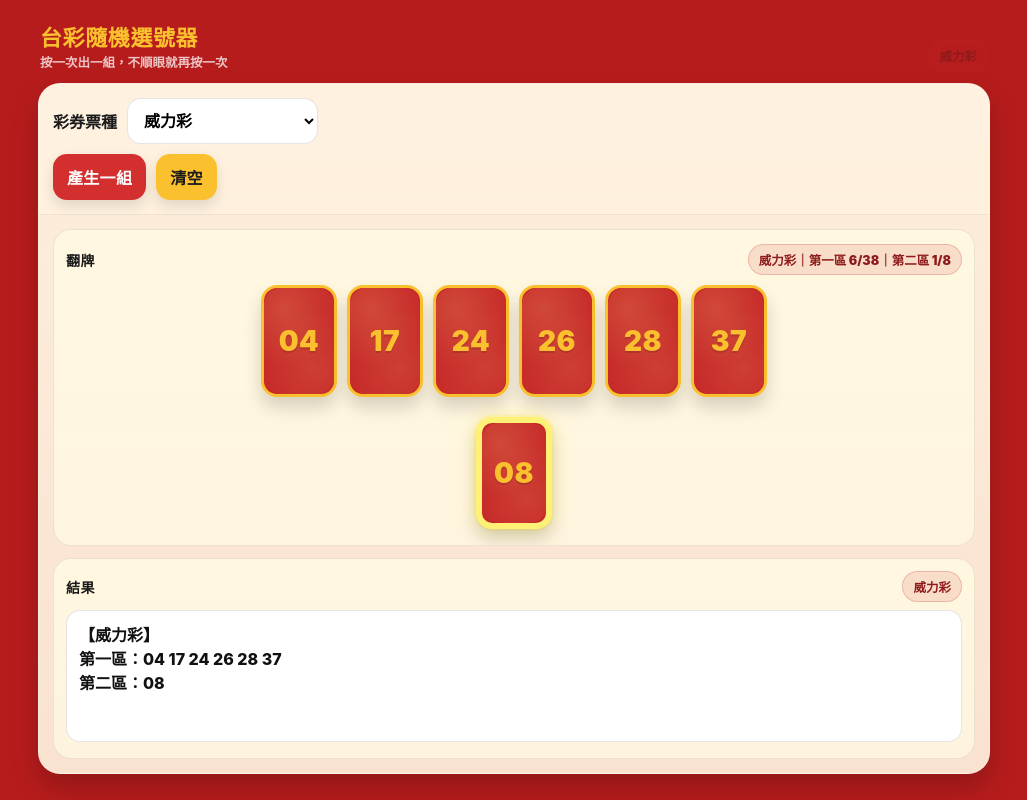
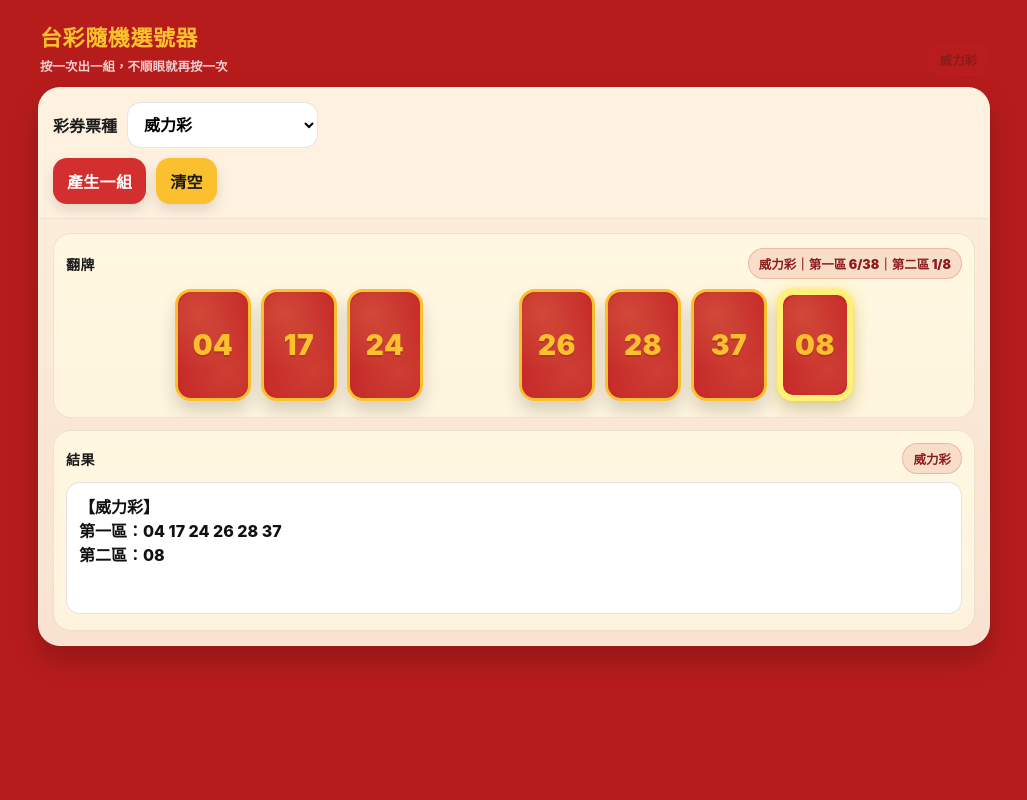
Before and after one commit to s24655532-ai/lotto, a plain HTML site: page index.html in a window 1280 px wide. Both pictures are taken after a click on the button "產生一組". Shown: the whole page, without its empty margins (126-1153 px from the left). Drawn offline with Linux system fonts and the light colour scheme.

Commit message:
Update index.html

```diff
--- a/index.html
+++ b/index.html
@@ -5,7 +5,7 @@
   <meta name="viewport" content="width=device-width,initial-scale=1,viewport-fit=cover" />
   <meta name="theme-color" content="#B71C1C" />
 
-  <!-- iOS: 加入主畫面後用「App 模式」開（底部 Safari 工具列會消失） -->
+  <!-- iOS：加入主畫面後用 App 模式（Safari 工具列消失） -->
   <meta name="apple-mobile-web-app-capable" content="yes" />
   <meta name="apple-mobile-web-app-status-bar-style" content="black-translucent" />
   <meta name="apple-mobile-web-app-title" content="台彩選號" />
@@ -23,16 +23,16 @@
       --red:#C62828;
       --red2:#D32F2F;
       --text:#1B1B1B;
-      --muted:#6b6b6b;
       --stroke:rgba(0,0,0,.10);
       --shadow:0 14px 28px rgba(0,0,0,.20);
-      --radius:18px;
 
       --cardW:76px;
       --cardH:112px;
       --gap:10px;
     }
     *{box-sizing:border-box}
+
+    /* iOS standalone + translucent 狀態列：用 safe-area 避免被動態島/時間遮住 */
     body{
       margin:0;
       font-family:-apple-system,BlinkMacSystemFont,"PingFang TC","Microsoft JhengHei","Noto Sans TC",system-ui,Segoe UI,Roboto,Arial,sans-serif;
@@ -40,11 +40,23 @@
       color:var(--text);
       -webkit-font-smoothing:antialiased;
       -moz-osx-font-smoothing:grayscale;
+      padding-top: env(safe-area-inset-top);
+      padding-bottom: env(safe-area-inset-bottom);
     }
-    .wrap{max-width:980px;margin:0 auto;padding:18px 14px 22px}
+
+    .wrap{
+      max-width:980px;
+      margin:0 auto;
+      padding: calc(14px + env(safe-area-inset-top)) 14px calc(18px + env(safe-area-inset-bottom));
+    }
+
     .brand{
-      display:flex;align-items:flex-end;justify-content:space-between;gap:12px;
+      display:flex;
+      align-items:flex-end;
+      justify-content:space-between;
+      gap:12px;
       margin:2px 2px 12px;
+      padding-top: 4px;
     }
     .brand h1{
       margin:0;
@@ -54,9 +66,10 @@
       font-size:22px;
     }
     .brand .sub{
-      color:rgba(255,255,255,.75);
+      color:rgba(255,255,255,.78);
       font-size:12.5px;
       font-weight:700;
+      margin-top:4px;
     }
     .pill{
       background:rgba(198,40,40,.12);
@@ -68,6 +81,7 @@
       font-weight:900;
       white-space:nowrap;
     }
+
     .shell{
       background:linear-gradient(180deg, rgba(255,243,224,.98), rgba(255,243,224,.92));
       border:1px solid rgba(255,255,255,.35);
@@ -77,13 +91,14 @@
     }
     .top{
       padding:14px;
-      background:rgba(255,243,224,.85);
+      background:rgba(255,243,224,.86);
       border-bottom:1px solid rgba(0,0,0,.06);
     }
     .row{display:flex;gap:10px;flex-wrap:wrap;align-items:center}
     .row + .row{margin-top:10px}
     label{font-weight:900}
     select,button,textarea{font:inherit}
+
     select{
       padding:11px 12px;
       border-radius:14px;
@@ -93,6 +108,7 @@
       outline:none;
       font-weight:800;
     }
+
     button{
       padding:11px 14px;
       border-radius:14px;
@@ -135,6 +151,7 @@
       letter-spacing:.4px;
     }
 
+    /* Deck baseline */
     .deck{
       display:flex;
       gap:var(--gap);
@@ -152,13 +169,47 @@
       to{transform:translateX(0);opacity:1}
     }
 
-    /* 威力彩：強制換行，第二區到第二排中央 */
-    .deck.power7{
-      flex-wrap:wrap;
-      max-width: calc(var(--cardW) * 6 + var(--gap) * 5);
-      margin:0 auto;
+    /* Grid：6 張（上三下三） */
+    .deck.grid6{
+      display:grid;
+      grid-template-columns: repeat(3, var(--cardW));
+      grid-auto-rows: var(--cardH);
+      gap: var(--gap);
+      justify-content:center;
+      align-content:center;
+      margin: 0 auto;
+      transform:translateX(-110%);
+      opacity:0;
     }
-    .deck .break{flex-basis:100%; height:0; padding:0; margin:0;}
+    .deck.grid6.enter{
+      animation:slideIn .28s cubic-bezier(.18,.86,.24,1) forwards;
+    }
+
+    /* 威力彩：預設 4x2，右下角放第二區（第二排第4張） */
+    .deck.powerGrid{
+      display:grid;
+      grid-template-columns: repeat(4, var(--cardW));
+      grid-auto-rows: var(--cardH);
+      gap: var(--gap);
+      justify-content:center;
+      align-content:center;
+      margin: 0 auto;
+      transform:translateX(-110%);
+      opacity:0;
+    }
+    .deck.powerGrid.enter{
+      animation:slideIn .28s cubic-bezier(.18,.86,.24,1) forwards;
+    }
+
+    /* 橫向/寬螢幕：威力彩一排 7 張 */
+    @media (min-width: 640px){
+      .deck.powerGrid{
+        display:flex;
+        flex-wrap:nowrap;
+        justify-content:center;
+        align-items:center;
+      }
+    }
 
     .card{
       width:var(--cardW);
@@ -173,7 +224,7 @@
       will-change:transform;
     }
 
-    /* 第二區：更明顯的特殊框 + 金光 */
+    /* 威力彩第二區：更明顯 */
     .card.special{
       border-width:6px;
       border-color:#FFF176;
@@ -252,7 +303,6 @@
       .face{font-size:26px}
       button{padding:11px 12px}
       select{min-width:160px}
-      .wrap{padding:16px 12px 20px}
     }
   </style>
 </head>
@@ -309,6 +359,7 @@
 
 <script>
 (() => {
+  // 你不需要理解它：這只是「集中調參數」的地方
   const CFG = {
     backSymbol: "👑",
     entrancePauseMs: 320,
@@ -433,23 +484,45 @@
     return { card, face };
   }
 
+  // 核心：大樂透/威力彩排版規則
   function renderDeck(count, specials, ticket){
     clearDeck();
 
-    // 威力彩固定 6+1：第二區換行到第二排中央
-    if(ticket === "威力彩" && count === 7){
-      elDeck.classList.add("power7");
+    // 大樂透：6 張 → 上三下三
+    if(ticket === "大樂透" && count === 6){
+      elDeck.classList.add("grid6");
     }
 
+    // 威力彩：預設 4x2，右下角放第二區（第二排第4張）
+    // 寬螢幕會被 CSS media query 自動改成一排 7 張
+    if(ticket === "威力彩" && count === 7){
+      elDeck.classList.add("powerGrid");
+      const refs = [];
+
+      const addCard = (i) => {
+        const ref = makeCard(!!specials[i]);
+        elDeck.appendChild(ref.card);
+        refs.push(ref);
+      };
+      const addSpacer = () => {
+        const s = document.createElement("div");
+        s.style.width = "var(--cardW)";
+        s.style.height = "var(--cardH)";
+        s.style.visibility = "hidden";
+        elDeck.appendChild(s);
+      };
+
+      // 第一排：3張 + 空格（第4格空著）
+      addCard(0); addCard(1); addCard(2); addSpacer();
+      // 第二排：3張 + 第二區（special）
+      addCard(3); addCard(4); addCard(5); addCard(6);
+
+      return refs;
+    }
+
+    // 其他彩種：維持置中一排
     const refs = [];
     for(let i=0;i<count;i++){
-      // 在第 7 張（第二區）前插入換行
-      if(ticket === "威力彩" && count === 7 && i === 6){
-        const br = document.createElement("div");
-        br.className = "break";
-        elDeck.appendChild(br);
-      }
-
       const ref = makeCard(!!specials[i]);
       elDeck.appendChild(ref.card);
       refs.push(ref);
@@ -515,7 +588,6 @@
   async function onGen(){
     if(busy) return;
     setBusy(true);
-
     try{
       await runSequence(elTicket.value);
     }finally{
```
